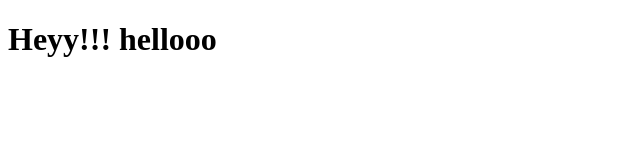
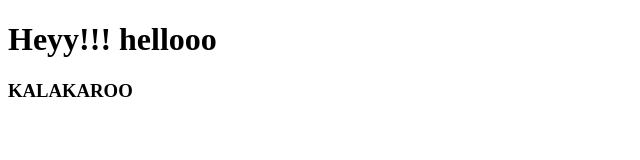
Before and after one commit to Shashikanth-R/Srujana_hackathon_Voxiscribe, a plain HTML site: page index.html in a window 1280 px wide. Shown: the whole page, without its empty margins (0-640 px from the left). Drawn offline with Linux system fonts and the light colour scheme.

Commit message:
Update index.html

```diff
--- a/index.html
+++ b/index.html
@@ -7,5 +7,6 @@
 </head>
 <body>
     <h1>Heyy!!! hellooo</h1>
+    <h3>KALAKAROO</h3>
 </body>
 </html>
```
